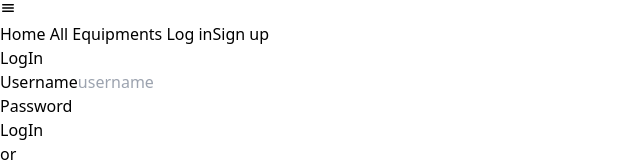
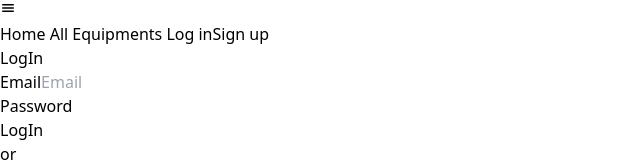
Before and after one commit to Dipesh12chourasiya/RS-frontend, a React (Vite) app: page /Login in a window 1280 px wide. Shown: the part 574-736 px from the top of the page, without its empty margins (0-640 px from the left). Built offline with nearby package versions, Linux system fonts and the light colour scheme.

Commit message:
bug fix kiye

```diff
--- a/src/components/EquipmentCard/EquipmentCard.jsx
+++ b/src/components/EquipmentCard/EquipmentCard.jsx
@@ -5,7 +5,7 @@ const EquipmentCard = ({data}) => {
   return (
     <>
     <Link to={`/view-equipment-details/${data._id}`}>
-    <div className='bg-zinc-300 rounded p-4 flex flex-col'>
+    <div className='bg-orange-100 rounded p-4 flex flex-col'>
         <div className='bg-white rounded h-[250px] flex items-center justify-center'>
             <img src={data.url} alt='/' className='w-full object-cover h-full'/>
         </div>
--- a/src/components/ViewEquipmentDetails/ViewEquipmentDetails.jsx
+++ b/src/components/ViewEquipmentDetails/ViewEquipmentDetails.jsx
@@ -17,13 +17,13 @@ const ViewEquipmentDetails = () => {
         },[]);
   return (
     <>
-    {Data && (<div className=' px-4 md:px-12 py-8 bg-zinc-200 flex flex-col md:flex-row gap-8'>
-        <div className='bg-zinc-400 rounded p-4  h-[70vh] lg:h-[88vh]  w-full lg:w-3/6 flex  items-center justify-center' ></div>
+    {Data && (<div className=' px-4 md:px-12 py-8 bg-white flex flex-col md:flex-row gap-8'>
+        <div className='bg-orange-100 rounded p-4  h-[70vh] lg:h-[80vh]  w-full lg:w-3/6 flex  items-center justify-center' ><img src={Data.url} alt="image" className='h-[70vh]' /></div>
         <div className='p-4  w-full lg:w-3/6'>
         <h1 className='text-4xl text-zinc-800 font-semibold'>{Data.title}</h1>
         <p className='text-zinc-600 mt-4 text-xl'>{Data.desc}</p>
         <p className='flex mt-4 items-center justify-start text-zinc-500'><GrLanguage className='me-3'/>{Data.language}</p>
-        <p className='mt-4 text-orange-500 text-3xl font-semibold'>Price : ₹ {Data.price}</p>
+        <p className='mt-4 text-orange-500 text-3xl font-semibold'>Price : ₹ {Data.price} <span className='text-black text-[22px]'>Per Hour</span></p>
         </div>
         </div>
         )}
--- a/src/pages/Login.jsx
+++ b/src/pages/Login.jsx
@@ -4,7 +4,7 @@ import axios from 'axios';
 import { useNavigate } from 'react-router-dom';
 
 const Login = () => {
-    const [Values, setValues]=useState({username:"",password:""});
+    const [Values, setValues]=useState({email:"",password:""});
     const navigate= useNavigate();
     const change =(e)=>{
         const {name, value}= e.target;
@@ -12,11 +12,11 @@ const Login = () => {
     }
     const submit = async () => {
         try {
-            if (Values.username === "" || Values.password === "") {
+            if (Values.email === "" || Values.password === "") {
                 alert("All fields are required");
             } else {
-                console.log(Values);
                 const response = await axios.post("http://localhost:1000/api/v1/sign-in", Values);
+                console.log(response);
                 localStorage.setItem("id",response.data._id);
                 localStorage.setItem("token",response.data.token);
                 localStorage.setItem("role",response.data.role);
@@ -38,8 +38,8 @@ const Login = () => {
         LogIn</p>
     <div className=' mt-4'>
         <div>
-            <label htmlFor='' className='text-zinc-700'>Username</label>
-            <input type="text" className='w-full mt-2  text-white  bg-zinc-700 p-2 outline-none' placeholder='username' value={Values.username} onChange={change} name="username" required></input>
+            <label htmlFor='' className='text-zinc-700'>Email</label>
+            <input type="email" className='w-full mt-2  text-white  bg-zinc-700 p-2 outline-none' placeholder='Email' value={Values.email} onChange={change} name="email" required></input>
         </div>
 
         <div className='mt-4'>
```
